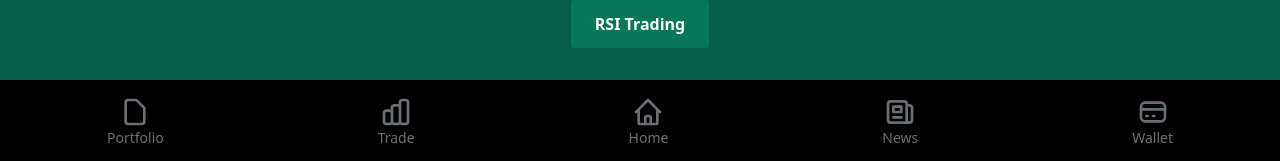
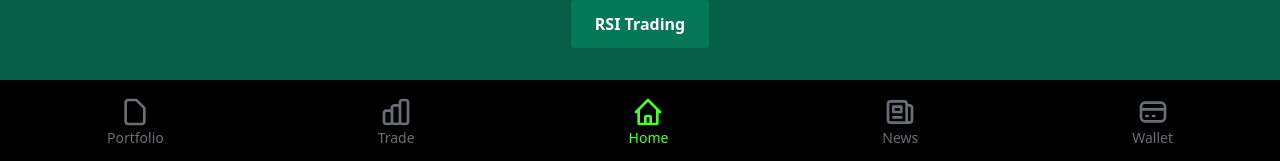
Before and after one commit to Yedpt/RSI_trade_project-Client, a React (Vite) app: page /homebank in a window 1280 px wide. Shown: the part 1099-1260 px from the top of the page. Built offline with nearby package versions, Linux system fonts and the light colour scheme; sample sign-in values are in the browser's storage.

Commit message:
feat(ui): Adjust home icon color to green on login
- Change home icon color to green after successful login

```diff
--- a/src/components/NavBar.jsx
+++ b/src/components/NavBar.jsx
@@ -1,5 +1,5 @@
-import React, { useState } from "react";
-import { useNavigate } from "react-router-dom";
+import React, { useState, useEffect } from "react";
+import { useNavigate, useLocation } from "react-router-dom";
 import {
   HomeIcon,
   ChartBarIcon,
@@ -13,25 +13,28 @@ const NavBar = () => {
   const [isSplashVisible, setIsSplashVisible] = useState(false);
   const [activePage, setActivePage] = useState("");
   const navigate = useNavigate();
+  const location = useLocation();
 
   const colors = {
     activeGreen: "#4AFF2E",
     inactiveGray: "#696F74",
   };
 
+  useEffect(() => {
+    const currentPath = location.pathname.split("/").pop();
+    setActivePage(currentPath === "homebank" ? "homebank" : currentPath);
+  }, [location]);
+
   const handleNavigation = (targetPage) => {
     if (targetPage === "trade") {
       setIsSplashVisible(true);
       setTimeout(() => {
         setIsSplashVisible(false);
-        setActivePage(targetPage);
         navigate(`/homebank/${targetPage}`);
       }, 3000);
     } else if (targetPage === "homebank") {
-      setActivePage(targetPage);
       navigate("/homebank");
     } else {
-      setActivePage(targetPage);
       navigate(`/homebank/${targetPage}`);
     }
   };
@@ -40,7 +43,14 @@ const NavBar = () => {
     <button
       className="flex flex-col items-center p-2 md:text-lg"
       style={{
-        color: activePage === page ? colors.activeGreen : colors.inactiveGray,
+        color:
+          page === "homebank"
+            ? activePage === "homebank"
+              ? colors.activeGreen
+              : colors.inactiveGray
+            : activePage === page
+            ? colors.activeGreen
+            : colors.inactiveGray,
       }}
       onClick={() => handleNavigation(page)}
     >
```
